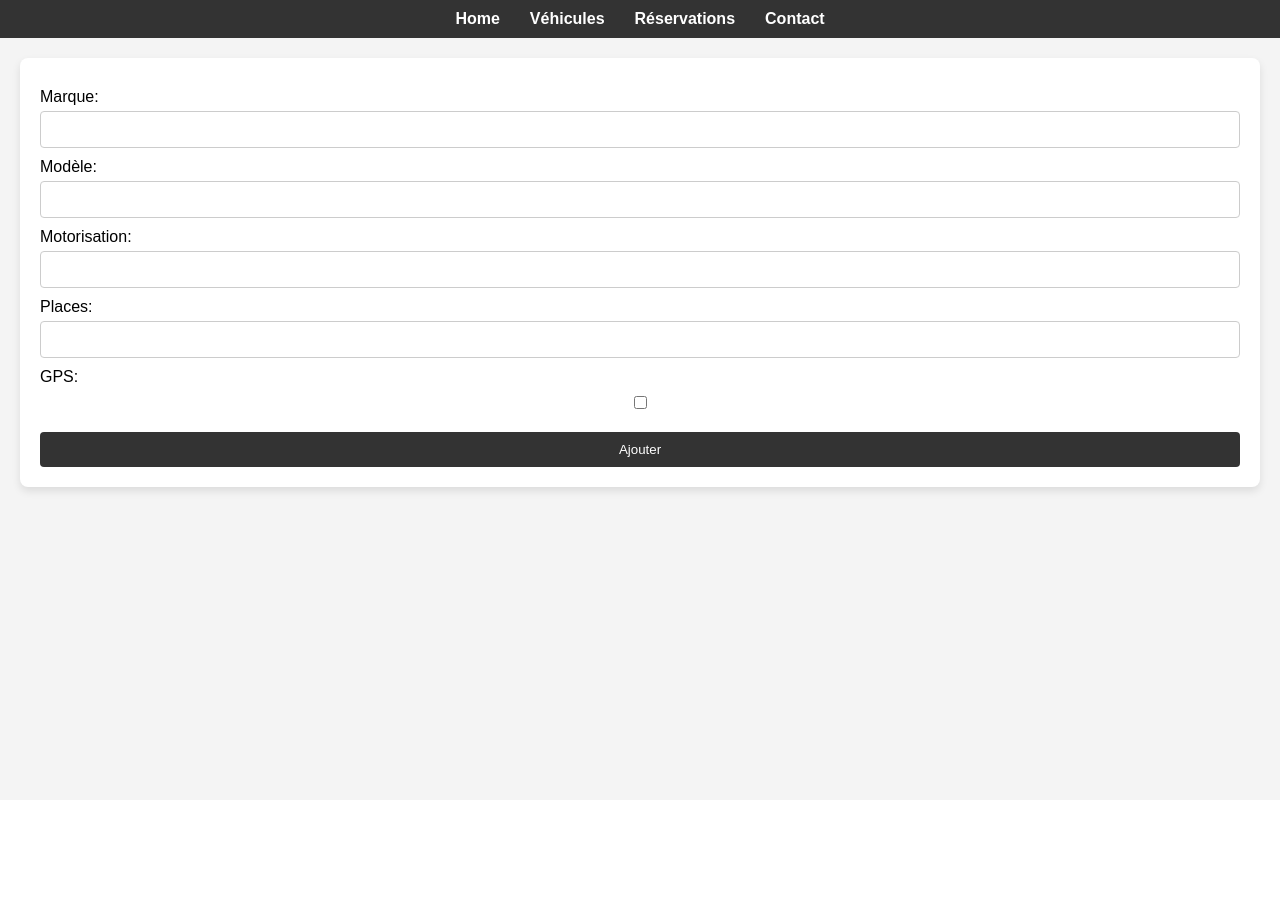
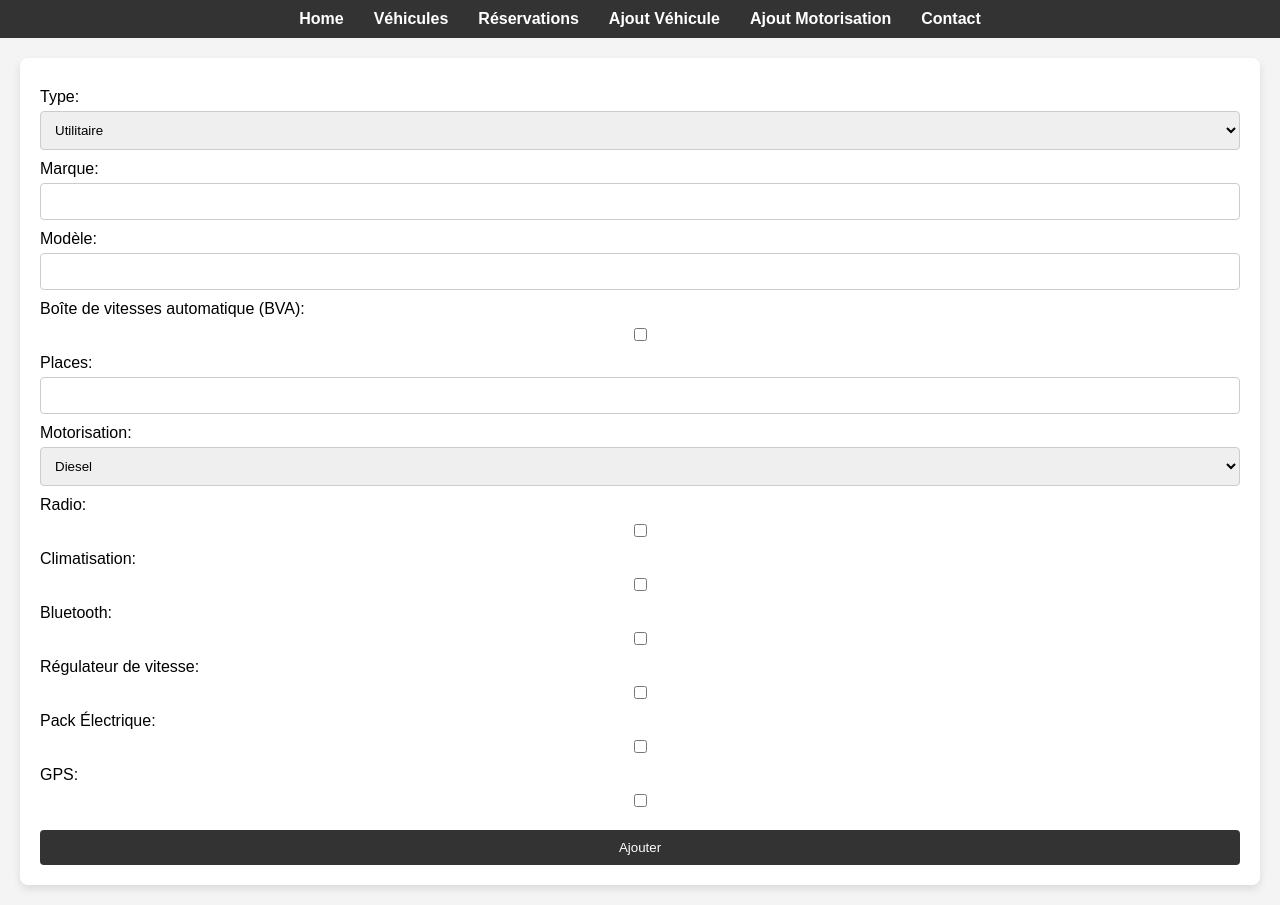
Before and after one commit to NoanBregeon/PHP_Programmation_Objet, a PHP site: page /ajouter_vehicule.php in a window 1280 px wide. Before the commit the page ends 497 px from the top, so only its background shows below. Run offline with PHP 8.4, Linux system fonts and the light colour scheme; data comes from the database, SQL or seed files in the repository.

Commit message:
ajout et modification du code

```diff
--- a/Page_Internet/ajouter_vehicule.php
+++ b/Page_Internet/ajouter_vehicule.php
@@ -2,19 +2,34 @@
 require_once 'pdo.php';
 
 if ($_SERVER['REQUEST_METHOD'] === 'POST') {
+    $type = $_POST['type'];
     $marque = $_POST['marque'];
     $modele = $_POST['modele'];
+    $bva = isset($_POST['bva']) ? 1 : 0;
+    $places = $_POST['places'];
     $motorisation = $_POST['motorisation'];
-    $places = $_POST['places'];
+    $radio = isset($_POST['radio']) ? 1 : 0;
+    $climatisation = isset($_POST['climatisation']) ? 1 : 0;
+    $bluetooth = isset($_POST['bluetooth']) ? 1 : 0;
+    $regulateur_vitesse = isset($_POST['regulateur_vitesse']) ? 1 : 0;
+    $pack_electrique = isset($_POST['pack_electrique']) ? 1 : 0;
     $gps = isset($_POST['gps']) ? 1 : 0;
 
     try {
-        $stmt = $pdo->prepare('INSERT INTO vehicules (Marques, Modeles, Motorisation, Places, GPS) VALUES (?, ?, ?, ?, ?)');
-        $stmt->execute([$marque, $modele, $motorisation, $places, $gps]);
+        $stmt = $pdo->prepare('INSERT INTO vehicules (Type, Marques, Modeles, BVA, Places, Motorisation, Radio, Climatisation, Bluetooth, Regulateur_vitesse, Pack_Electrique, GPS) VALUES (?, ?, ?, ?, ?, ?, ?, ?, ?, ?, ?, ?)');
+        $stmt->execute([$type, $marque, $modele, $bva, $places, $motorisation, $radio, $climatisation, $bluetooth, $regulateur_vitesse, $pack_electrique, $gps]);
         $message = "Véhicule ajouté avec succès.";
     } catch (PDOException $e) {
         $message = 'Erreur : ' . $e->getMessage();
     }
+}
+
+// Récupérer les options de motorisation depuis la base de données
+try {
+    $stmt = $pdo->query('SELECT id, Motorisation FROM motorisation');
+    $motorisations = $stmt->fetchAll(PDO::FETCH_ASSOC);
+} catch (PDOException $e) {
+    echo 'Erreur : ' . $e->getMessage();
 }
 ?>
 
@@ -33,17 +48,47 @@ if ($_SERVER['REQUEST_METHOD'] === 'POST') {
             <p><?php echo htmlspecialchars($message); ?></p>
         <?php endif; ?>
         <form action="ajouter_vehicule.php" method="post">
+            <label for="type">Type:</label>
+            <select id="type" name="type" required>
+                <option value="Utilitaire">Utilitaire</option>
+                <option value="Tourisme">Tourisme</option>
+            </select>
+
             <label for="marque">Marque:</label>
             <input type="text" id="marque" name="marque" required>
 
             <label for="modele">Modèle:</label>
             <input type="text" id="modele" name="modele" required>
 
-            <label for="motorisation">Motorisation:</label>
-            <input type="text" id="motorisation" name="motorisation" required>
+            <label for="bva">Boîte de vitesses automatique (BVA):</label>
+            <input type="checkbox" id="bva" name="bva">
 
             <label for="places">Places:</label>
             <input type="number" id="places" name="places" required>
+
+            <label for="motorisation">Motorisation:</label>
+            <select id="motorisation" name="motorisation" required>
+                <?php foreach ($motorisations as $motorisation): ?>
+                    <option value="<?php echo htmlspecialchars($motorisation['id']); ?>">
+                        <?php echo htmlspecialchars($motorisation['Motorisation']); ?>
+                    </option>
+                <?php endforeach; ?>
+            </select>
+
+            <label for="radio">Radio:</label>
+            <input type="checkbox" id="radio" name="radio">
+
+            <label for="climatisation">Climatisation:</label>
+            <input type="checkbox" id="climatisation" name="climatisation">
+
+            <label for="bluetooth">Bluetooth:</label>
+            <input type="checkbox" id="bluetooth" name="bluetooth">
+
+            <label for="regulateur_vitesse">Régulateur de vitesse:</label>
+            <input type="checkbox" id="regulateur_vitesse" name="regulateur_vitesse">
+
+            <label for="pack_electrique">Pack Électrique:</label>
+            <input type="checkbox" id="pack_electrique" name="pack_electrique">
 
             <label for="gps">GPS:</label>
             <input type="checkbox" id="gps" name="gps">
--- a/Page_Internet/header.php
+++ b/Page_Internet/header.php
@@ -4,6 +4,8 @@
             <li><a href="index.php">Home</a></li>
             <li><a href="vehicules.php">Véhicules</a></li>
             <li><a href="reservation.php">Réservations</a></li>
+            <li><a href="ajouter_vehicule.php">Ajout Véhicule</a></li>
+            <li><a href="ajouter_motorisation.php">Ajout Motorisation</a></li>
             <li><a href="contact.php">Contact</a></li>
         </ul>
     </nav>
--- a/Page_Internet/styles.css
+++ b/Page_Internet/styles.css
@@ -98,7 +98,8 @@ footer {
 }
 
 #ajouter-vehicule input[type="text"],
-#ajouter-vehicule input[type="number"] {
+#ajouter-vehicule input[type="number"],
+#ajouter-vehicule select {
     padding: 10px;
     margin-top: 5px;
     border: 1px solid #ccc;
```
Also changed, not shown: Page_Internet/ajouter_motorisation.php (added, +39 -0 lines).
